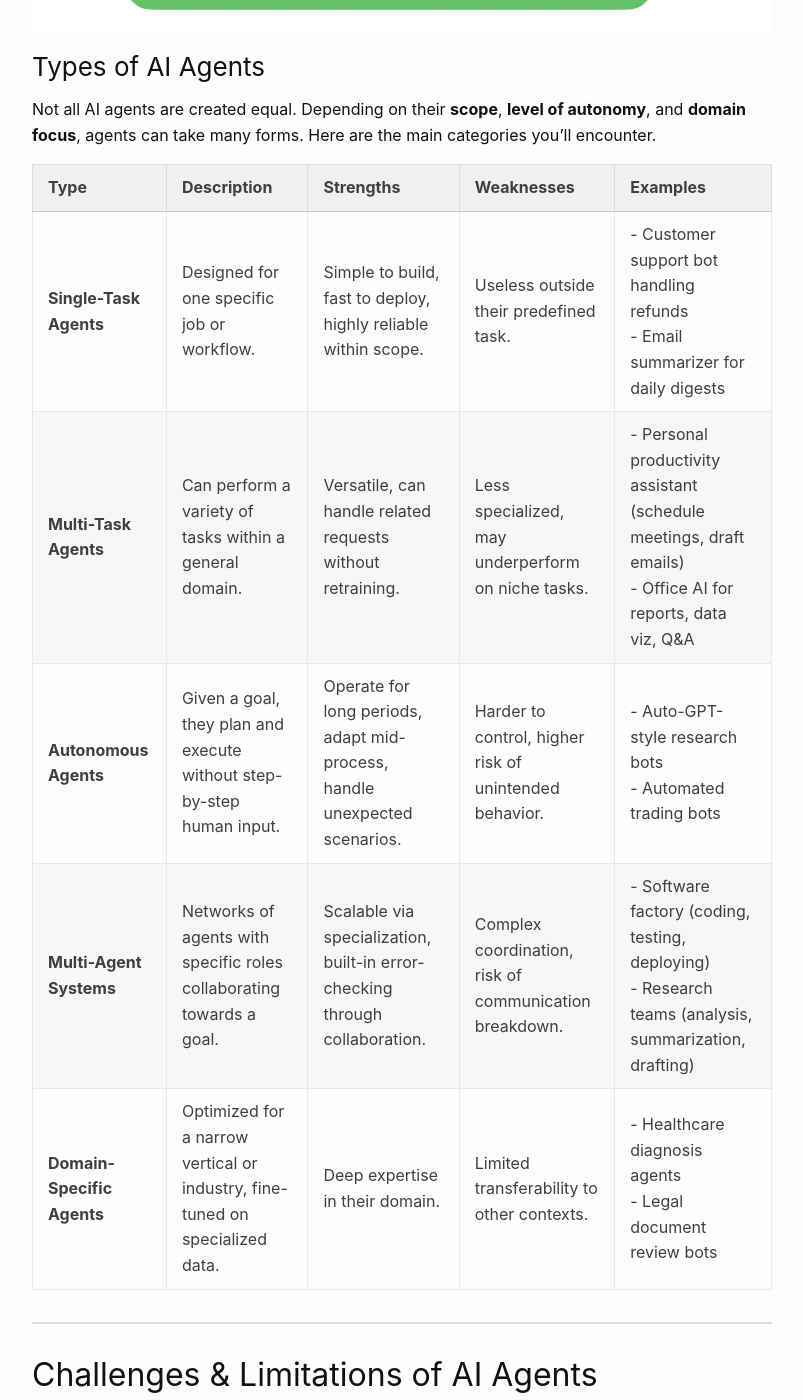
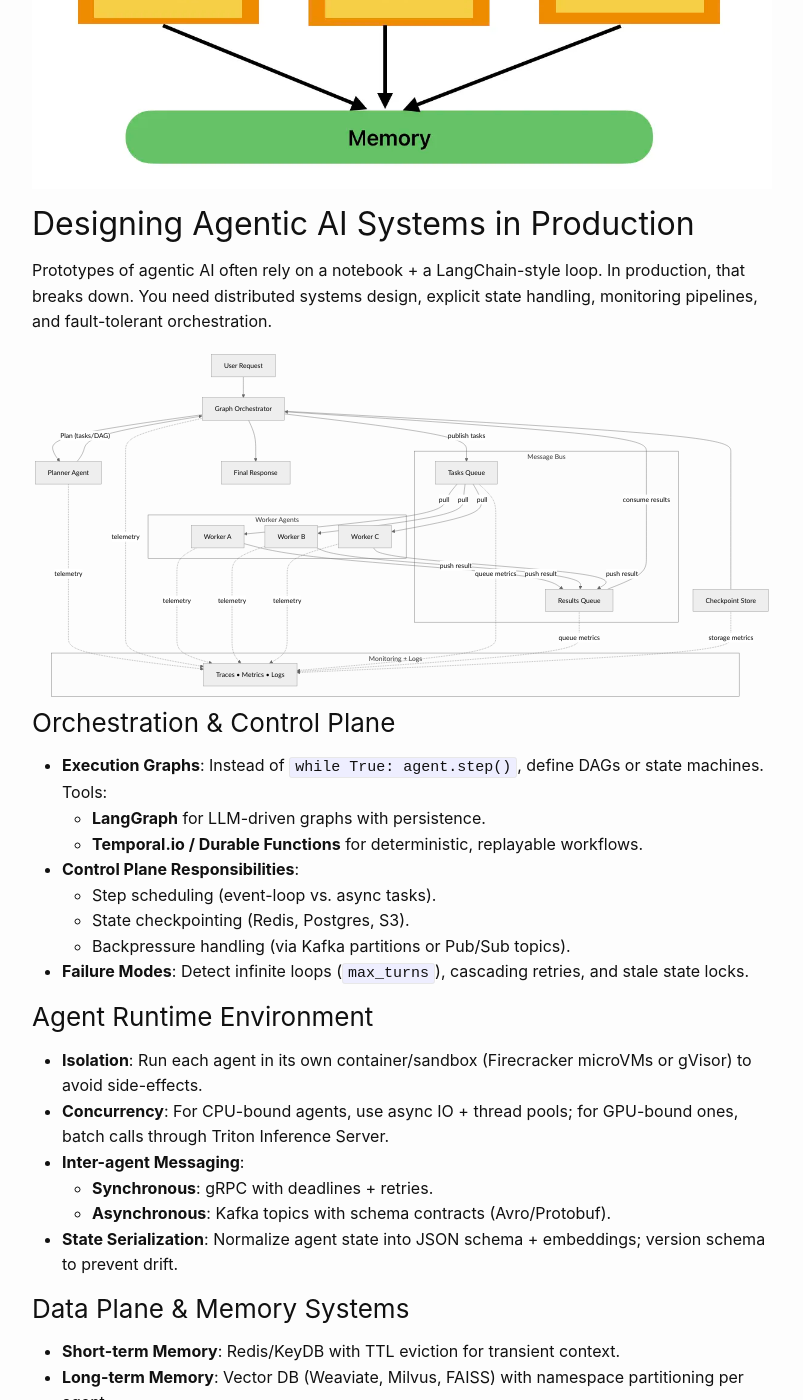
Before and after one commit to ayushi2019031/glownet.io, a Jekyll site: the page built from _posts/2025-08-15-agentic-ai-systems.md, in a window 1280 px wide and 1400 px high, scrolled down 5379 px. Shown: the whole window, without its empty margins (238-1041 px from the left). Built offline with Jekyll 4.4.1, drawn with Linux system fonts in a browser that asks for light colours; comment, search, counter and statistics services are not loaded; some of the changed text lies outside the part shown.

```diff
--- a/_layouts/post.html
+++ b/_layouts/post.html
@@ -18,6 +18,11 @@ layout: default
   <div class="post-content e-content" itemprop="articleBody">
     {{ content }}
   </div>
+
+  <script type="module">
+    import mermaid from 'https://cdn.jsdelivr.net/npm/mermaid@10/dist/mermaid.esm.min.mjs';
+    mermaid.initialize({ startOnLoad: true, theme: 'neutral' });
+  </script>
 
   {%- if site.disqus.shortname -%}
     {%- include disqus_comments.html -%}
--- a/_posts/2025-08-15-agentic-ai-systems.md
+++ b/_posts/2025-08-15-agentic-ai-systems.md
@@ -72,8 +72,8 @@ Here is a diagram showing the backbone of a single AI Agent system
 
 ![E2E flow for a system using a single agent](../images/2025-08-15-agentic-ai-systems/single-agent-e2e-flow.webp)
 
-### 1. **Reasoning Engine (Brain)**
-- **Purpose**: Processes user goals, breaks them into steps, and decides the best course of action.
+### Worker Agent (Brain)
+- **Purpose**: Processes specific user goal/task, breaks them into steps, and decides the best course of action.
 - **Typical Tech**: Large Language Models (LLMs) like GPT-4, Claude, or Gemini.
 - **Example**: Given “Find the latest stock prices and summarize trends,” the reasoning engine decides to:
   1. Call a financial API.
@@ -130,21 +130,122 @@ Using all the above components, we now have a diagram for multiple AI Agents in
 
 ![Multiple AI Agents System](../images/2025-08-15-agentic-ai-systems/multi-agent-flow.webp)
 
-### Types of AI Agents
 
-Not all AI agents are created equal. Depending on their **scope**, **level of autonomy**, and **domain focus**, agents can take many forms. Here are the main categories you’ll encounter.
+## Designing Agentic AI Systems in Production
 
+Prototypes of agentic AI often rely on a notebook + a LangChain-style loop. In production, that breaks down. You need distributed systems design, explicit state handling, monitoring pipelines, and fault-tolerant orchestration.
 
-| Type | Description | Strengths | Weaknesses | Examples |
-|------|-------------|-----------|------------|----------|
-| **Single-Task Agents** | Designed for one specific job or workflow. | Simple to build, fast to deploy, highly reliable within scope. | Useless outside their predefined task. | - Customer support bot handling refunds<br>- Email summarizer for daily digests |
-| **Multi-Task Agents** | Can perform a variety of tasks within a general domain. | Versatile, can handle related requests without retraining. | Less specialized, may underperform on niche tasks. | - Personal productivity assistant (schedule meetings, draft emails)<br>- Office AI for reports, data viz, Q&A |
-| **Autonomous Agents** | Given a goal, they plan and execute without step-by-step human input. | Operate for long periods, adapt mid-process, handle unexpected scenarios. | Harder to control, higher risk of unintended behavior. | - Auto-GPT-style research bots<br>- Automated trading bots |
-| **Multi-Agent Systems** | Networks of agents with specific roles collaborating towards a goal. | Scalable via specialization, built-in error-checking through collaboration. | Complex coordination, risk of communication breakdown. | - Software factory (coding, testing, deploying)<br>- Research teams (analysis, summarization, drafting) |
-| **Domain-Specific Agents** | Optimized for a narrow vertical or industry, fine-tuned on specialized data. | Deep expertise in their domain. | Limited transferability to other contexts. | - Healthcare diagnosis agents<br>- Legal document review bots |
+<div class = 'mermaid'>
+flowchart TD
+  U[User Request] --> GO[Graph Orchestrator]
+
+  %% Planning
+  GO --> P[Planner Agent]
+  P -- Plan (tasks/DAG) --> GO
+
+  %% Control-plane state
+  GO --- SS[Checkpoint Store]
+
+  %% Queues between orchestrator and workers
+  subgraph MQ[Message Bus]
+    QA[Tasks Queue]
+    QR[Results Queue]
+  end
+
+  %% Orchestrator ↔ queues
+  GO -- publish tasks --> QA
+  QR -- consume results --> GO
+
+  %% Scalable worker pool
+  subgraph WP[Worker Agents]
+    W1[Worker A]
+    W2[Worker B]
+    W3[Worker C]
+  end
+
+  %% Workers pull tasks & push results
+  QA -- pull --> W1
+  QA -- pull --> W2
+  QA -- pull --> W3
+  W1 -- push result --> QR
+  W2 -- push result --> QR
+  W3 -- push result --> QR
+
+  %% Final response
+  GO --> R[Final Response]
+
+  %% Observability
+  subgraph OBS[Monitoring + Logs]
+    M[Traces • Metrics • Logs]
+  end
+
+  %% Telemetry fan-out
+  P -. telemetry .-> M
+  GO -. telemetry .-> M
+  W1 -. telemetry .-> M
+  W2 -. telemetry .-> M
+  W3 -. telemetry .-> M
+  QA -. queue metrics .-> M
+  QR -. queue metrics .-> M
+  SS -. storage metrics .-> M
+
+</div>
+
+### Orchestration & Control Plane
+- **Execution Graphs**: Instead of `while True: agent.step()`, define DAGs or state machines. Tools:
+  - **LangGraph** for LLM-driven graphs with persistence.
+  - **Temporal.io / Durable Functions** for deterministic, replayable workflows.
+- **Control Plane Responsibilities**:
+  - Step scheduling (event-loop vs. async tasks).
+  - State checkpointing (Redis, Postgres, S3).
+  - Backpressure handling (via Kafka partitions or Pub/Sub topics).
+- **Failure Modes**: Detect infinite loops (`max_turns`), cascading retries, and stale state locks.
+
+### Agent Runtime Environment
+
+- **Isolation**: Run each agent in its own container/sandbox (Firecracker microVMs or gVisor) to avoid side-effects.
+- **Concurrency**: For CPU-bound agents, use async IO + thread pools; for GPU-bound ones, batch calls through Triton Inference Server.
+- **Inter-agent Messaging**:
+  - **Synchronous**: gRPC with deadlines + retries.
+  - **Asynchronous**: Kafka topics with schema contracts (Avro/Protobuf).
+- **State Serialization**: Normalize agent state into JSON schema + embeddings; version schema to prevent drift.
+
+### Data Plane & Memory Systems
+
+- **Short-term Memory**: Redis/KeyDB with TTL eviction for transient context.
+- **Long-term Memory**: Vector DB (Weaviate, Milvus, FAISS) with namespace partitioning per agent.
+- **Cross-Agent Memory**: Avoid global memory pools; use scoped “capability stores” → each agent queries only embeddings relevant to its role.
+- **Caching**: Response caching via Cloudflare KV or DynamoDB to cut repeated LLM calls.
+
+### Monitoring, Tracing, & Debugging
+
+- **Structured Logging**: Emit JSON logs with `trace_id`, `agent_id`, `session_id`, `latency_ms`, `token_count`.
+- **Distributed Tracing**: OpenTelemetry spans for every LLM call + external API call. Attach vector-db hits as baggage.
+- **Cost Attribution**: Meter GPU/LLM invocations per request; aggregate by user → needed for billing and abuse detection.
+- **Debug Replay**: Persist full trajectories (inputs, model configs, decisions) → enable offline replay & regression testing.
+
+### Hardening & Guardrails
+
+- **Static Constraints**:
+  - JSON schema validation for outputs.
+  - Prompt templates with deterministic slots instead of raw free-form text.
+
+- **Dynamic Controls**:
+  - Rate-limit agent → external API calls via Envoy filters.
+  - Kill-switch per agent (e.g., set `enabled=false` in config → propagate via feature flags).
+
+- **Security**:
+  - JWT-scoped credentials per agent.
+  - Never give all agents RW DB access → enforce least privilege.
+
+### CI/CD & Evaluation Loops
+
+- **Offline Evaluation**: Maintain golden test suites of user prompts + expected JSON/action outputs.
+- **Canary Releases**: Route ~1% of traffic to new agent policies; rollback if metrics regress.
+- **Shadow Mode**: Run new policies in parallel → log differences without user exposure.
+- **Telemetry-driven Improvement**: Continuous fine-tuning using production traces (after redaction & differential privacy).
 
 ---
-
 ## Challenges & Limitations of AI Agents
 
 AI agents may be powerful, but they’re far from perfect. Understanding their limitations helps set realistic expectations and design safer, more reliable systems.
--- a/about.markdown
+++ b/about.markdown
@@ -1,6 +1,6 @@
 ---
 layout: page
-title: "About Me"
+title: "About me"
 permalink: /about/
 ---
 
```
Also changed, not shown: other parts of _posts/2025-08-15-agentic-ai-systems.md (+5 -5 lines), other parts of about.markdown (+1 -1 lines), WARP.md (+1 -1 lines), _posts/2025-07-19-types-of-gans-part-1.md (+3 -2 lines), _posts/2025-07-27-im-something-of-a-painter.md (+3 -3 lines), _posts/2025-08-22-llm-classification-finetuning.md (added, +402 -0 lines).
